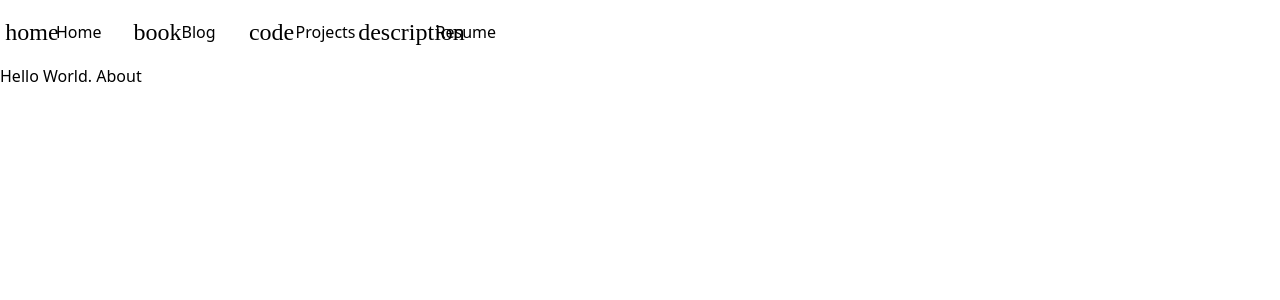
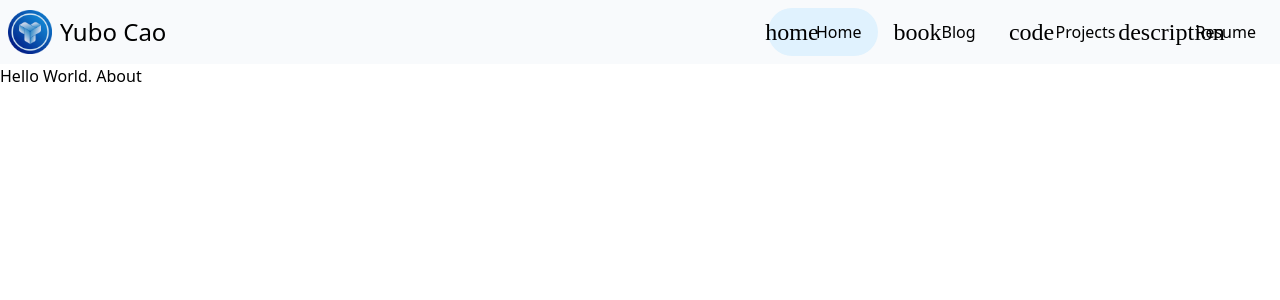
Before and after one commit to Yubo-Cao/yubo-cao.github.com, a Next.js app: page / in a window 1280 px wide. Shown: the top 300 px of the page. Built offline with nearby package versions, Linux system fonts and the light colour scheme.

Commit message:
feat(components): finish header

```diff
--- /dev/null
+++ b/components/Header.tsx
@@ -0,0 +1,14 @@
+import Logo from "./Logo";
+import Nav from "./Nav";
+
+export default function Header(props: { active: string, height?: 48 | 64 }) {
+    const height = props.height || 64, active = props.active;
+    return (
+        <header className="flex items-center justify-between p-2 bg-slate-50" style={{
+            height: `${height}px`,
+        }}>
+            <Logo size={{ 64: 48, 48: 40 }[height] as 40 | 32} />
+            <Nav active={active} height={height} />
+        </header>
+    )
+}
--- a/components/Logo.tsx
+++ b/components/Logo.tsx
@@ -1,12 +1,12 @@
 import Link from "next/link";
 import Image from "next/image";
 
-export default function Logo(props: { size?: number }) {
+export default function Logo(props: { size?: 32 | 40 | 48 }) {
     const size = props.size || 32;
     return (
-        <Link href="/" className="flex items-center gap-1">
-            <Image src="/icon.png" alt="Yubo Cao's Icon" width={size} height={size} />
-            <p className={`${size < 32 ? "text-lg" : "text-2xl"} font-medium`}>Yubo Cao</p>
+        <Link href="/" className="flex items-center gap-2">
+            <Image src="/icon.png" alt="Yubo Cao's Icon" width={size - 4} height={size - 4} />
+            <p className={`${size === 32 ? "text-lg" : (size === 40 ? "text-xl" : "text-2xl")} font-medium sm:max-md:hidden`}>Yubo Cao</p>
         </Link>
     )
 }
--- a/components/Nav.tsx
+++ b/components/Nav.tsx
@@ -42,16 +42,16 @@ function NavItem(props: {
     return (
         <div
             title={description}
-            className={`transition-all flex items-center rounded-full max-sm:hover:bg-neutral-100 ${active ? "bg-primary-100" : ""}`}
+            className={`transition-all flex items-center rounded-full ${active ? "bg-primary-100" : ""} ${entered ? (active ? "bg-primary-200" : "bg-neutral-100") : ""}`}
             onMouseEnter={() => setEntered(true)}
             onMouseLeave={() => setEntered(false)}
         >
-            <div className='h-12 w-12 flex items-center justify-center'>
+            <div className={`h-12 w-12 flex items-center justify-center`}>
                 <Icon
                     from="md"
                     name={icon}
                     grade={entered ? 200 : 0}
-                    className={`transition-all rounded-full p-2 ${entered ? (active ? "bg-primary-200" : "bg-neutral-100") : ""}`}
+                    className={`transition-all rounded-full p-3`}
                     size={24}
                     type="rounded"
                     fill={entered}
@@ -59,7 +59,7 @@ function NavItem(props: {
             </div>
             <Link
                 href={href}
-                className="text-base mr-4"
+                className="text-base mr-4 xs:max-sm:hidden"
             >{name}</Link>
         </div>
     )
@@ -67,10 +67,12 @@ function NavItem(props: {
 
 export default function Nav(props: {
     active: string,
+    height?: 48 | 64,
 }) {
     const [open, setOpen] = useState(false);
+    let height = props.height || 64;
     return (
-        <div className='p-2'>
+        <>
             <MenuButton
                 open={open}
                 onClick={() => setOpen(!open)}
@@ -79,19 +81,20 @@ export default function Nav(props: {
             <div className={`xs:hidden bg-black fixed left-0 top-0 h-full w-full opacity-20 -z-50 ${open ? "block" : "hidden"}`} />
             <nav
                 className={
-                    `transition-all flex gap-4 z-0 max-xs:rounded-r-2xl ` +
-                    `gap-0 flex-col
+                    `transition-all flex gap-4 z-0 bg-slate-50 max-xs:px-2 ` +
+                    `gap-0 flex-col rounded-r-2xl
                      fixed top-0 left-0 w-64 h-full
-                     ${open ? "translate-x" : "-translate-x-full"}
-                     bg-white z-10 shadow-md p-2
-                    `.split(/\s/).map(s => "max-xs:" + s).join(" ")
+                     ${open ? "translate-x shadow-md" : "-translate-x-full"}
+                    z-10
+                    `.split(/\s+/).filter(s => s.trim().length !== 0).map(s => "max-xs:" + s).join(" ")
                 }
             >
-                <MenuButton
-                    open={open}
-                    onClick={() => setOpen(!open)}
-                    className="hidden max-xs:flex"
-                />
+                <div className={`${height === 64 ? "h-16" : "h-12"} items-center hidden max-xs:flex`}>
+                    <MenuButton
+                        open={open}
+                        onClick={() => setOpen(!open)}
+                    />
+                </div>
                 {
                     links.map(
                         (link, i) => {
@@ -109,6 +112,6 @@ export default function Nav(props: {
                     )
                 }
             </nav>
-        </div>
+        </>
     )
 }
--- a/pages/index.tsx
+++ b/pages/index.tsx
@@ -1,11 +1,14 @@
 import Link from 'next/link'
+import Header from '../components/Header'
 import Nav from '../components/Nav'
 
 export default function Home() {
   return (
-    <div>
-      <Nav />
-      Hello World. <Link href="/about">About</Link>
-    </div>
+    <>
+      <div>
+        <Header active="Home"/>
+        Hello World. <Link href="/about">About</Link>
+      </div>
+    </>
   )
 }
--- a/tailwind.config.js
+++ b/tailwind.config.js
@@ -43,6 +43,7 @@ module.exports = {
     screens: {
       xs: '480px',
       sm: '640px',
+      md: '768px',
       lg: '1024px',
     }
   },
```
